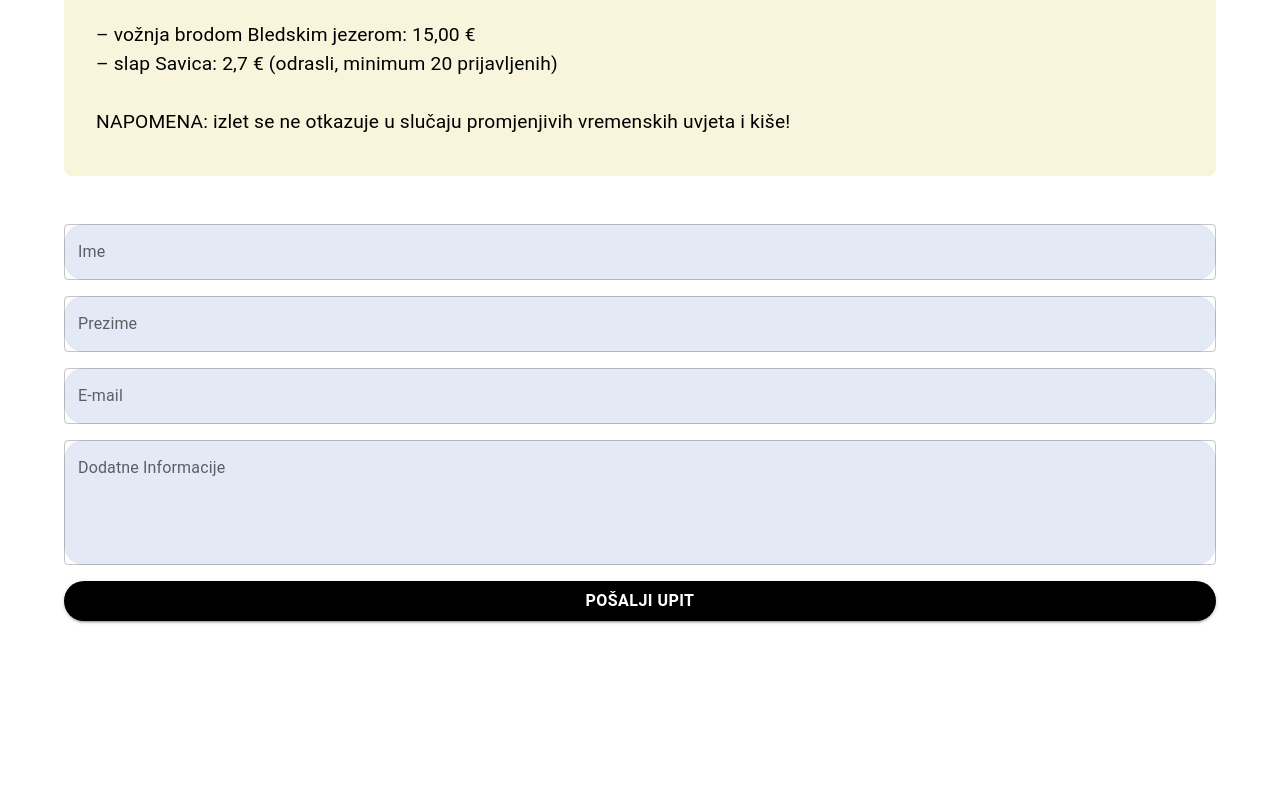
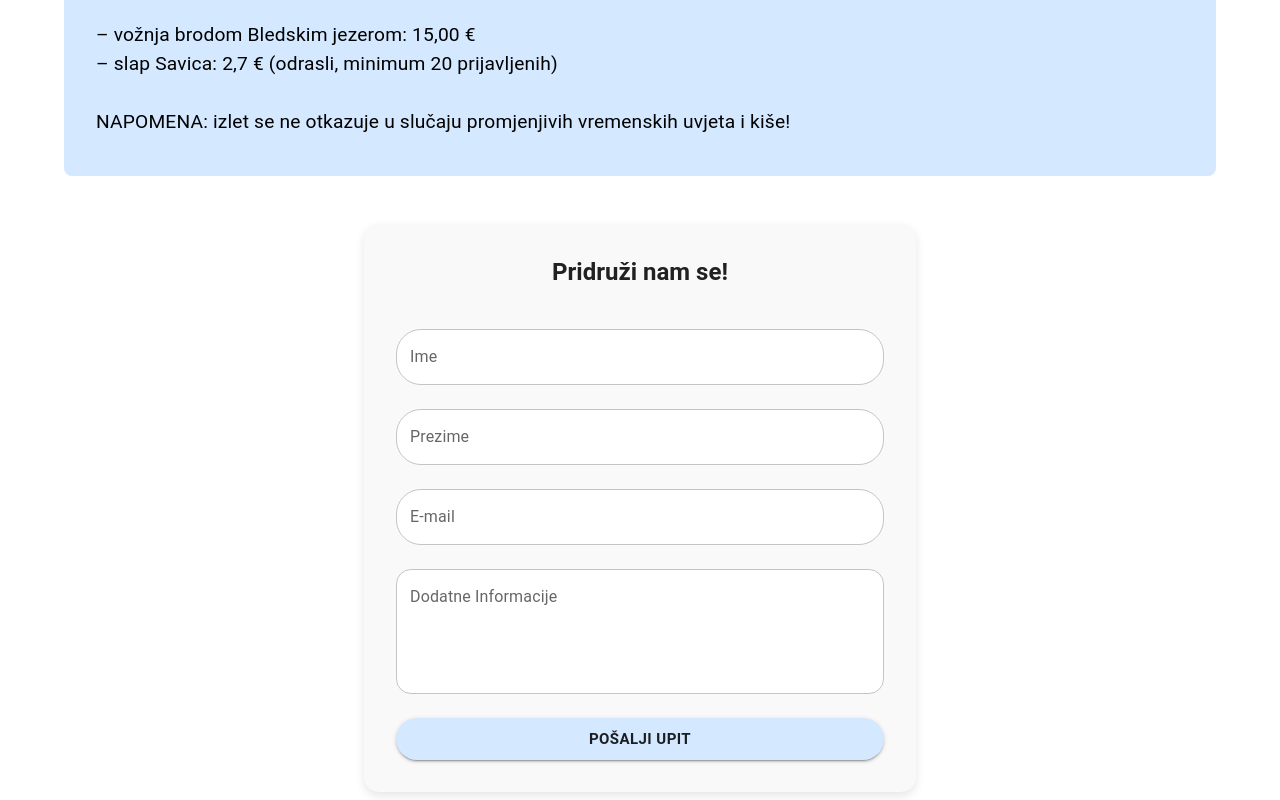
Before and after one commit to JustMarin94/Mindful-Journeys, a React (Vite) app: page /Mindful-Journeys/putovanja/bled in a window 1280 px wide. Shown: the part 1410-2210 px from the top of the page. Before the commit the page ends 2039 px from the top, so only its background shows below. Built offline with nearby package versions, Linux system fonts and the light colour scheme.

Commit message:
kontaktforma, profil

```diff
--- a/src/App.jsx
+++ b/src/App.jsx
@@ -19,6 +19,7 @@ import Sedamslapova from "./pages/Sedamslapova";
 import Women from "./pages/Women";
 import Bled from "./pages/Bled";
 
+
 function App() {
   return (
     <Router basename="/Mindful-Journeys">
@@ -26,7 +27,7 @@ function App() {
       <Routes>
         <Route path="/login" element={<Login />} />
         <Route path="/profil" element={<Profil />} />
-        <Route path="/profil/ranglista" element={<ProfilLista />} />
+        <Route path="/profil/profillista" element={<ProfilLista />} />
         <Route path="/recepti" element={<Recepti />} />
         <Route path="/recepti/doručak" element={<Doručak />} />
         <Route path="/recepti/ručak" element={<Ručak />} />
--- /dev/null
+++ b/src/component/ContactForm.jsx
@@ -0,0 +1,151 @@
+import React, { useState } from "react";
+import {
+  TextField,
+  Button,
+  Typography,
+  Box,
+  Container,
+  Paper,
+} from "@mui/material";
+
+const ContactForm = () => {
+  // State za unos podataka
+  const [formData, setFormData] = useState({
+    ime: "",
+    prezime: "",
+    email: "",
+    dodatneInfo: "",
+  });
+
+  // Funkcija za ažuriranje state-a
+  const handleChange = (e) => {
+    const { name, value } = e.target;
+    setFormData({ ...formData, [name]: value });
+  };
+
+  // Funkcija za slanje forme
+  const handleSubmit = (e) => {
+    e.preventDefault();
+    console.log("Poslani podaci:", formData);
+    alert("Upit je uspješno poslan!");
+
+    // Resetiranje forme
+    setFormData({
+      ime: "",
+      prezime: "",
+      email: "",
+      dodatneInfo: "",
+    });
+  };
+
+  return (
+    <Container maxWidth="sm">
+      <Paper
+        elevation={3}
+        sx={{
+          borderRadius: "15px",
+          padding: 4,
+          backgroundColor: "#f9f9f9",
+          boxShadow: "0 4px 10px rgba(0, 0, 0, 0.1)",
+        }}
+      >
+        <Box
+          component="form"
+          onSubmit={handleSubmit}
+          sx={{
+            display: "flex",
+            flexDirection: "column",
+            gap: 3,
+          }}
+        >
+          <Typography
+            variant="h5"
+            align="center"
+            sx={{ fontWeight: "bold", marginBottom: 2 }}
+          >
+            Pridruži nam se!
+          </Typography>
+
+          {/* Ime */}
+          <TextField
+            name="ime"
+            label="Ime"
+            placeholder="Unesi ime"
+            variant="outlined"
+            fullWidth
+            value={formData.ime}
+            onChange={handleChange}
+            InputProps={{
+              sx: { borderRadius: "25px", backgroundColor: "#fff" },
+            }}
+          />
+
+          {/* Prezime */}
+          <TextField
+            name="prezime"
+            label="Prezime"
+            placeholder="Unesi prezime"
+            variant="outlined"
+            fullWidth
+            value={formData.prezime}
+            onChange={handleChange}
+            InputProps={{
+              sx: { borderRadius: "25px", backgroundColor: "#fff" },
+            }}
+          />
+
+          {/* E-mail */}
+          <TextField
+            name="email"
+            label="E-mail"
+            placeholder="Unesi E-mail"
+            type="email"
+            variant="outlined"
+            fullWidth
+            value={formData.email}
+            onChange={handleChange}
+            InputProps={{
+              sx: { borderRadius: "25px", backgroundColor: "#fff" },
+            }}
+          />
+
+          {/* Dodatne informacije */}
+          <TextField
+            name="dodatneInfo"
+            label="Dodatne Informacije"
+            placeholder="Unesi dodatne informacije (npr. šalješ upit za kolegu i sebe)"
+            variant="outlined"
+            fullWidth
+            multiline
+            rows={4}
+            value={formData.dodatneInfo}
+            onChange={handleChange}
+            InputProps={{
+              sx: { borderRadius: "15px", backgroundColor: "#fff" },
+            }}
+          />
+
+          {/* Dugme za slanje */}
+          <Button
+            type="submit"
+            variant="contained"
+            color="black"
+            size="large"
+            fullWidth
+            sx={{
+              borderRadius: "25px",
+              backgroundColor: "#D4E8FF",
+              ":hover": { backgroundColor: "#d8f5d3" },
+              textTransform: "none",
+              fontWeight: "bold",
+            }}
+          >
+            POŠALJI UPIT
+          </Button>
+        </Box>
+      </Paper>
+    </Container>
+  );
+};
+
+export default ContactForm;
--- a/src/component/Navbar.jsx
+++ b/src/component/Navbar.jsx
@@ -131,7 +131,7 @@ const Navbar = () => {
               component={Link}
               to="/zdravlje/radionice"
             >
-              Radionice
+              Mentalno zdravlje
             </MenuItem>
             <MenuItem
               onClick={handleMenuClose}
--- a/src/pages/Bled.jsx
+++ b/src/pages/Bled.jsx
@@ -10,6 +10,7 @@ import {
   Button,
 } from "@mui/material";
 import { Facebook, Instagram } from "@mui/icons-material";
+import ContactForm from "../component/ContactForm";
 
 
 
@@ -133,7 +134,7 @@ const Bled = () => {
                       </Box>
 
       {/* Important Information Section */}
-      <Box sx={{ bgcolor: "#f8f5dc", p: 4, borderRadius: 2, mb: 6, mt: 10 }}>
+      <Box sx={{ bgcolor: "#D4E8FF", p: 4, borderRadius: 2, mb: 6, mt: 10 }}>
         <Typography
           variant="h5"
           fontWeight="bold"
@@ -161,7 +162,7 @@ const Bled = () => {
       </Box>
 
       {/* Event Details in Yellow Block */}
-      <Box sx={{ bgcolor: "#f8f5dc", p: 4, borderRadius: 2, mb: 6 }}>
+      <Box sx={{ bgcolor: "#D4E8FF", p: 4, borderRadius: 2, mb: 6 }}>
         <Typography
           variant="h5"
           fontWeight="bold"
@@ -185,82 +186,7 @@ const Bled = () => {
         </Typography>
       </Box>
 
-
-      <Box component="form" onSubmit={handleSubmit} sx={{ display: "flex", flexDirection: "column", gap: 2 }}>
-        <TextField
-          label="Ime"
-          variant="outlined"
-          name="ime"
-          value={formData.ime}
-          onChange={handleChange}
-            sx={{
-              backgroundColor: "#e3eaf5",
-              borderRadius: "20px",
-              "&:hover": { backgroundColor: "#dbe4f0" },
-              "&.Mui-focused": { backgroundColor: "#dbe4f0" },
-          }}
-        />
-
-        <TextField
-          label="Prezime"
-          variant="outlined"
-          name="prezime"
-          value={formData.prezime}
-          onChange={handleChange}
-            sx={{
-              backgroundColor: "#e3eaf5",
-              borderRadius: "20px",
-              "&:hover": { backgroundColor: "#dbe4f0" },
-              "&.Mui-focused": { backgroundColor: "#dbe4f0" },
-          }}
-        />
-
-        <TextField
-          label="E-mail"
-          variant="outlined"
-          type="email"
-          name="email"
-          value={formData.email}
-          onChange={handleChange}
-            sx={{
-              backgroundColor: "#e3eaf5",
-              borderRadius: "20px",
-              "&:hover": { backgroundColor: "#dbe4f0" },
-              "&.Mui-focused": { backgroundColor: "#dbe4f0" },
-            }}
-        />
-
-        <TextField
-          label="Dodatne Informacije"
-          variant="outlined"
-          name="dodatneInformacije"
-          value={formData.dodatneInformacije}
-          onChange={handleChange}
-          multiline
-          rows={4}
-            sx={{
-              backgroundColor: "#e3eaf5",
-              borderRadius: "20px",
-              "&:hover": { backgroundColor: "#dbe4f0" },
-              "&.Mui-focused": { backgroundColor: "#dbe4f0" },
-            }}
-
-        />
-        <Button type="submit" variant="contained" color="primary"
-            sx={{
-                backgroundColor: "#000",
-                color: "#fff",
-                borderRadius: "25px",
-                fontSize: "1rem",
-                fontWeight: "bold",
-                "&:hover": {
-                  backgroundColor: "#333",
-                },
-              }}
-        >
-          POŠALJI UPIT
-        </Button>
-      </Box>
+     <ContactForm/>
 
 
     </Container>
--- a/src/pages/ZdravljeBlog.jsx
+++ b/src/pages/ZdravljeBlog.jsx
@@ -64,8 +64,9 @@ const ZdravljeBlog = () => {
         variant="h3"
         sx={{ fontWeight: "bold", color: "#222", textAlign: "right" }}
       >
-        BLOG MENTALNO
+        BLOG MENTALNO ZDRAVLJE
       </Typography>
+
       <Box
               sx={{
                 width: "100%",
@@ -75,10 +76,10 @@ const ZdravljeBlog = () => {
               }}
             ></Box>
             <Typography
-        variant="h3"
-        sx={{ mt: 2, color: "#222", textAlign: "right", fontWeight: "bold" }}
+              variant="body1"
+              sx={{ mt: 2, color: "#444", textAlign: "right" }}
             >
-        ZDRAVLJE
+               Brini o sebi i svom umu – uz RIaktiv pronađi podršku, ravnotežu i snagu za svaki novi dan!
             </Typography>
 
       {/* Button and Icons */}
@@ -192,7 +193,7 @@ const ZdravljeBlog = () => {
                       <Button
                         variant="contained"
                         color="success"
-                        sx={{ mt: 2, backgroundColor: "#82ca9d" }} // Style the button
+                        sx={{ mt: 2, backgroundColor: "#b9e185cc" }} // Style the button
                         href="#"
                         >
                         Pogledaj Više
```
Also changed, not shown: src/pages/Profil.jsx (+129 -69 lines). Lines whose indentation alone changed are shown as unchanged.
